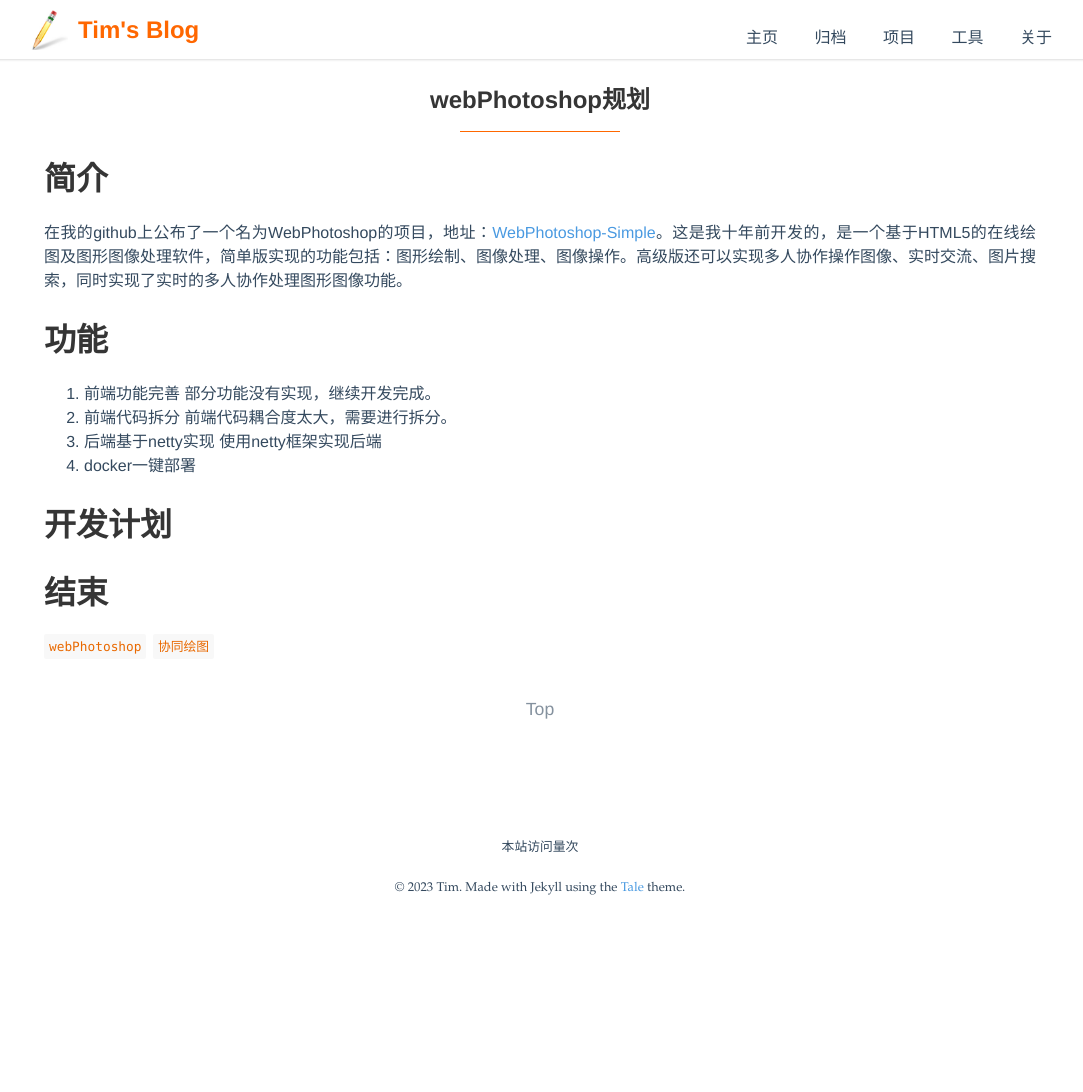
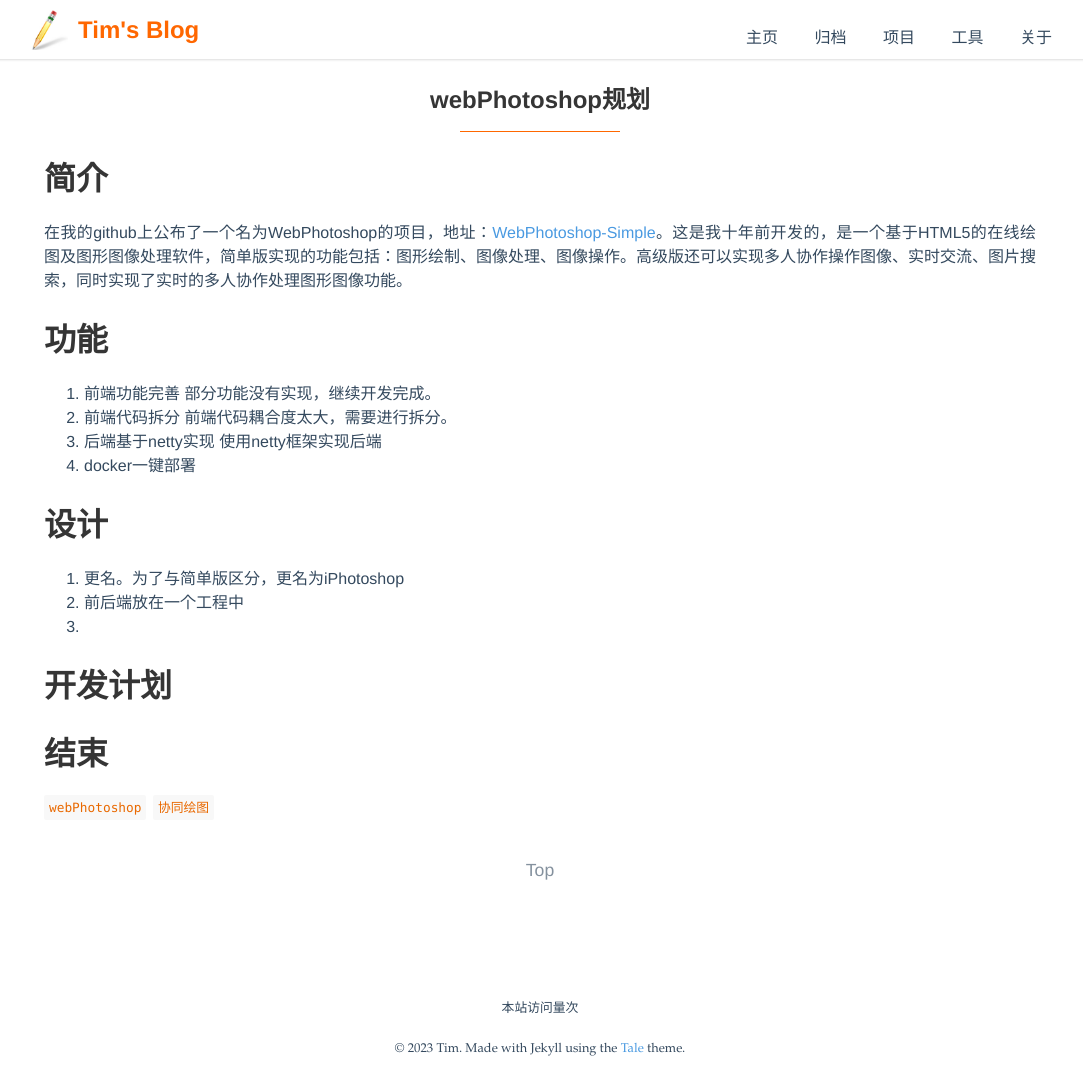
Before and after one commit to leanfish2011/leanfish2011.github.io, a Jekyll site: the page built from draft/2023-07-01-webPhotoshop规划.md, in a window 1280 px wide and 1092 px high. Shown: the whole window, without its empty margins (100-1183 px from the left). Built offline with Jekyll 4.4.1, drawn with Linux system fonts in a browser that asks for light colours; comment, search, counter and statistics services are not loaded.

Commit message:
公众号

```diff
--- a/draft/2023-07-01-webPhotoshop规划.md
+++ b/draft/2023-07-01-webPhotoshop规划.md
@@ -10,13 +10,18 @@
 
 # 功能
 1. 前端功能完善
-    部分功能没有实现，继续开发完成。
+   部分功能没有实现，继续开发完成。
 2. 前端代码拆分
    前端代码耦合度太大，需要进行拆分。
 3. 后端基于netty实现
    使用netty框架实现后端
 4. docker一键部署
 
+# 设计
+1. 更名。为了与简单版区分，更名为iPhotoshop
+2. 前后端放在一个工程中
+3.
+
 
 # 开发计划
 
```
Also changed, not shown: _posts/2023-07-01-个人项目开发规划.md (+1 -1 lines).
